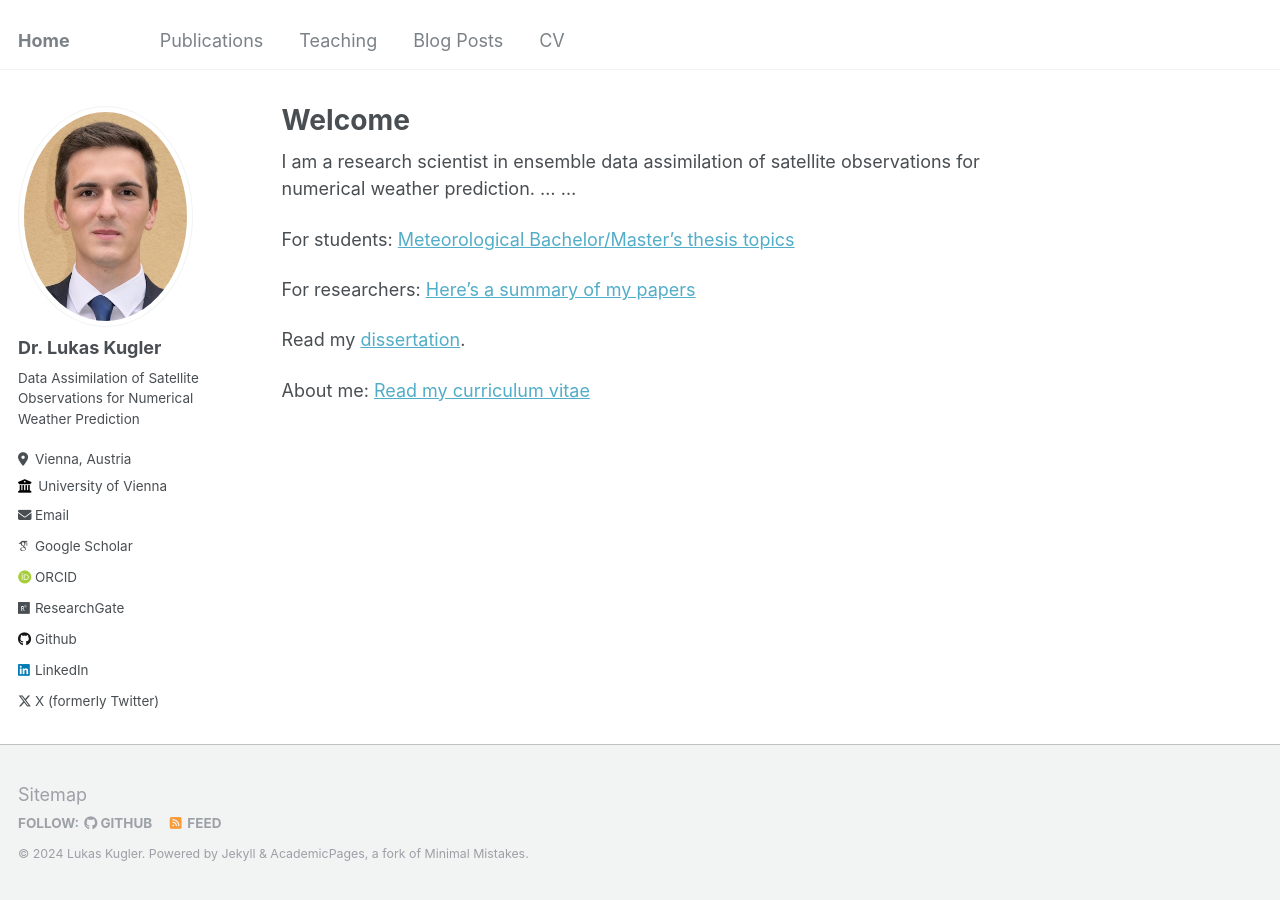
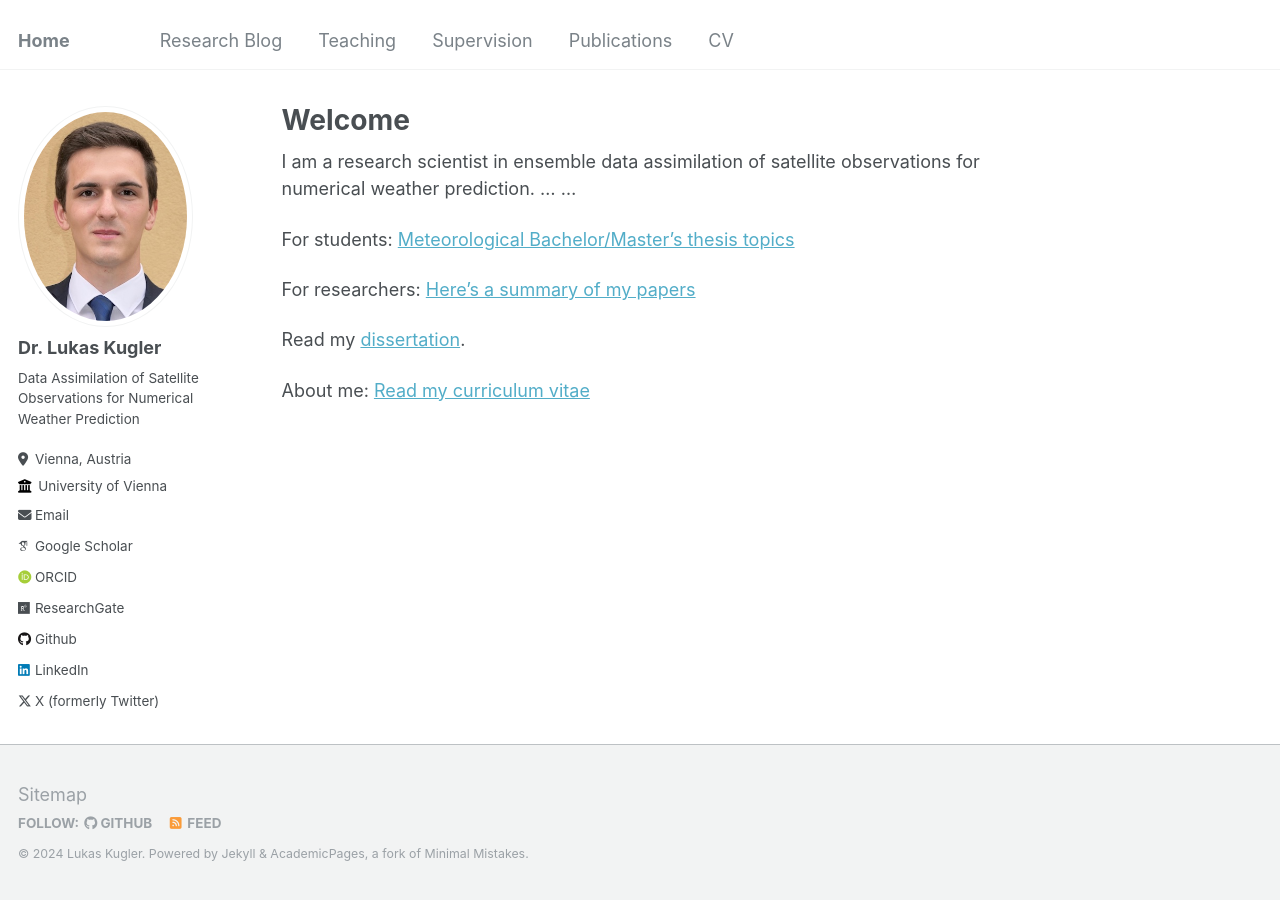
Before and after one commit to lkugler/lkugler.github.io, a Jekyll site: the page built from _pages/about.md, in a window 1280 px wide. Built offline with Jekyll 4.4.1, drawn with Linux system fonts in a browser that asks for light colours; some web fonts are replaced.

Commit message:
Update navigation.yml

```diff
--- a/_data/navigation.yml
+++ b/_data/navigation.yml
@@ -1,19 +1,19 @@
 # main links links
 main:
-  - title: "Publications"
-    url: /publications/ # https://scholar.google.com/citations?user=3v4r1p8AAAAJ&hl=en"
-
-#  - title: "Talks"
-#    url: /talks/
+  - title: "Research Blog"
+    url: /year-archive/
 
   - title: "Teaching"
     url: /teaching/
 
+  - title: "Supervision"
+    url: /supervision/
+
 #  - title: "Portfolio"
 #    url: /portfolio/
 
-  - title: "Blog Posts"
-    url: /year-archive/
+  - title: "Publications"
+    url: /publications/ # https://scholar.google.com/citations?user=3v4r1p8AAAAJ&hl=en"
 
   - title: "CV"
     url: /cv/
```
